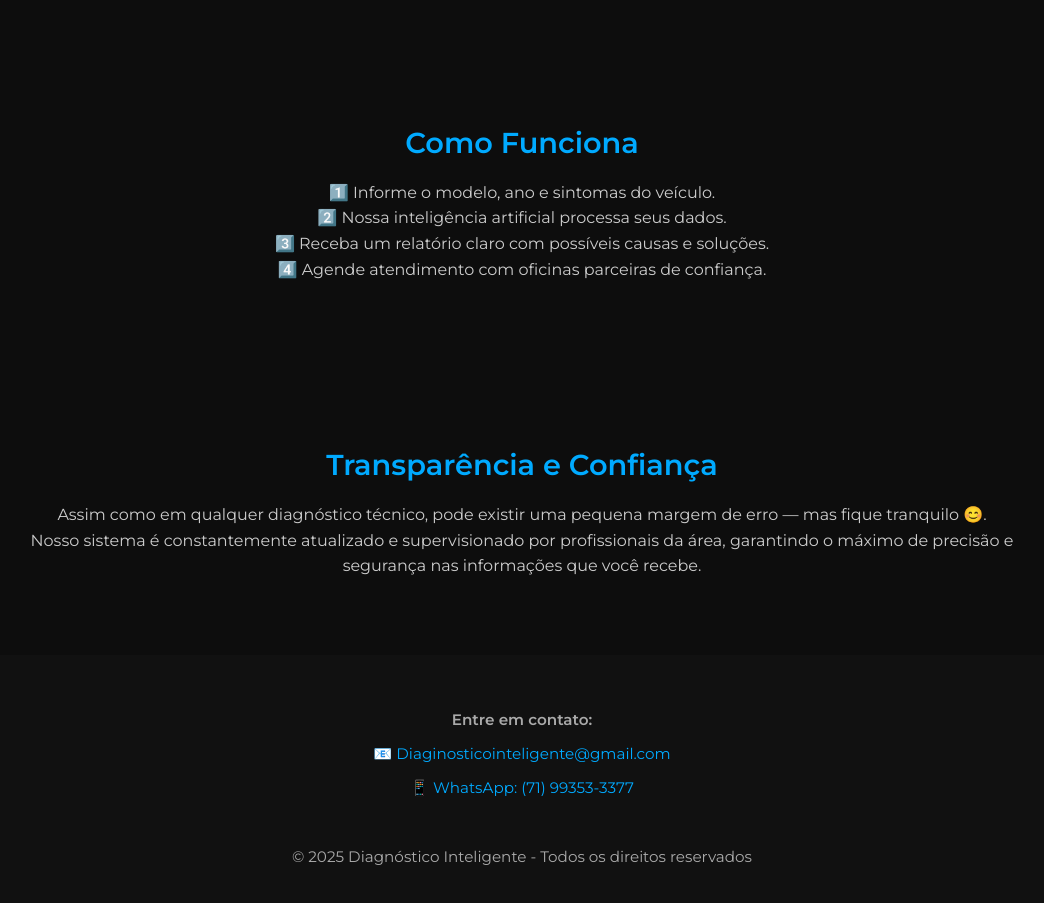
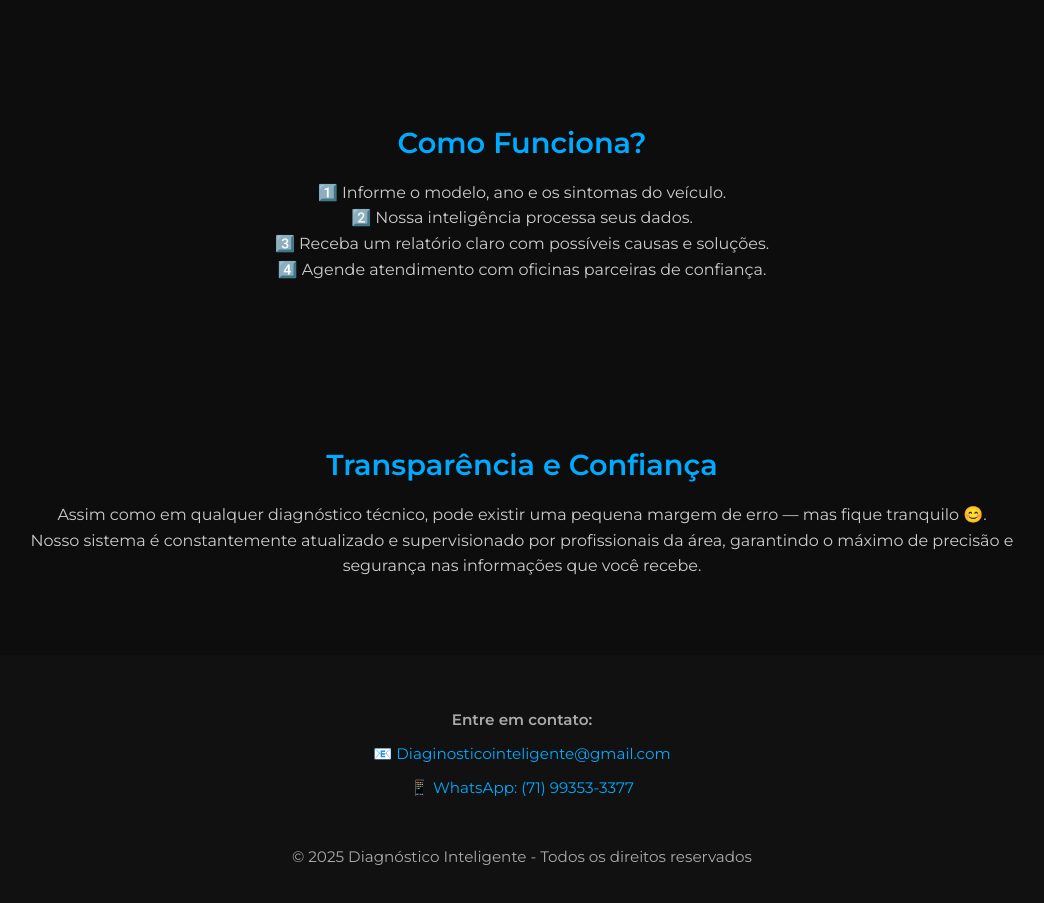
Before and after one commit to Mecanicoonline0/diagnosticointeligente., a plain HTML site: page index.html in a window 1280 px wide. Shown: the part 1300-2203 px from the top of the page, without its empty margins (118-1162 px from the left). Drawn offline with Linux system fonts and the light colour scheme.

Commit message:
Update index.html

```diff
--- a/index.html
+++ b/index.html
@@ -70,12 +70,13 @@
   </section>
 
   <section id="funciona">
-    <h3>Como Funciona</h3>
+    <h3>Como Funciona?</h3>
     <p>
-      1️⃣ Informe o modelo, ano e sintomas do veículo.<br>
-      2️⃣ Nossa inteligência artificial processa seus dados.<br>
+      1️⃣ Informe o modelo, ano e os sintomas do veículo.<br>
+      2️⃣ Nossa inteligência processa seus dados.<br>
       3️⃣ Receba um relatório claro com possíveis causas e soluções.<br>
       4️⃣ Agende atendimento com oficinas parceiras de confiança.
+
     </p>
   </section>
 
```
